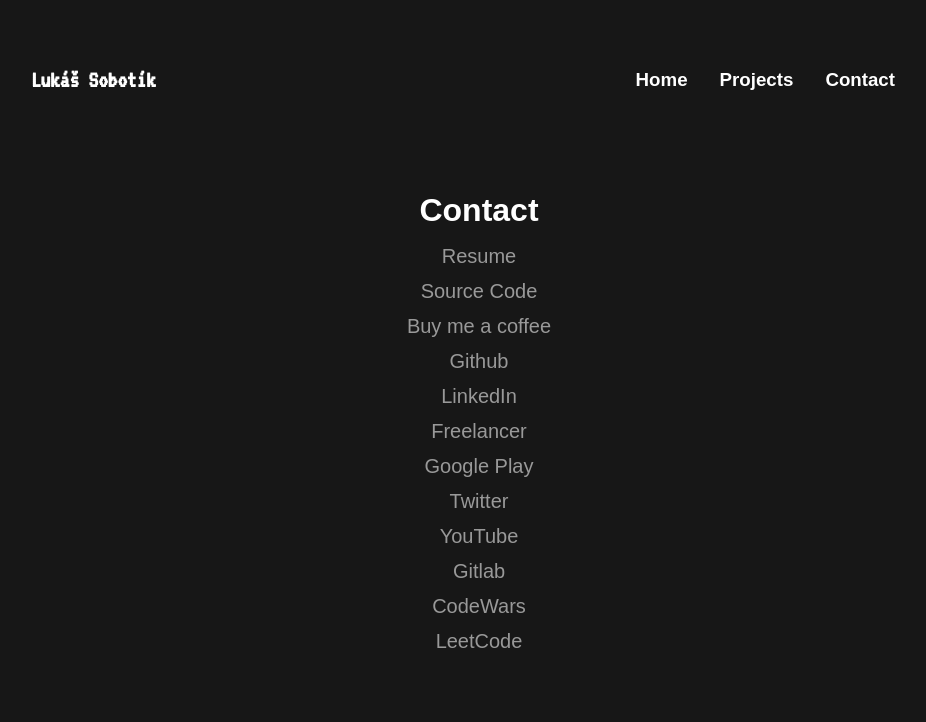
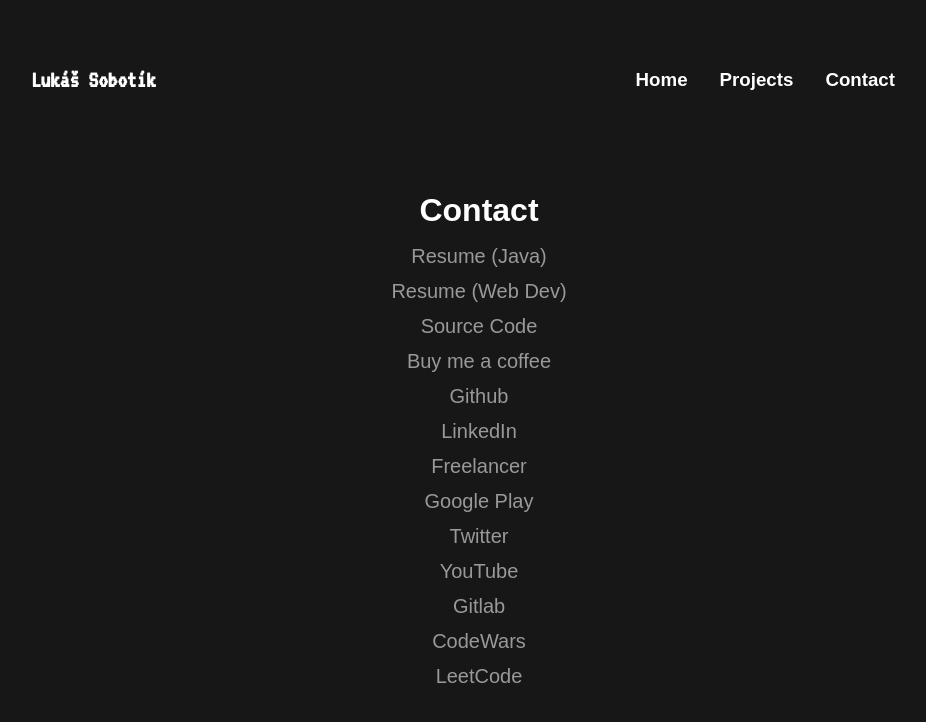
Before and after one commit to lukassobotik/personal-website, a Next.js app: page /contact in a window 1280 px wide. Shown: the top 722 px of the page, without its empty margins (161-1087 px from the left). Built offline with nearby package versions, Linux system fonts and the light colour scheme.

Commit message:
Two resume links

```diff
--- a/pages/contact/index.tsx
+++ b/pages/contact/index.tsx
@@ -20,7 +20,8 @@ export default function Contact() {
             <main className={styles.main}>
                 <Navbar/>
                 <h1 className={styles.contact_header} data-aos="fade-up">Contact</h1>
-                <div className={styles.main_contact_item} data-aos="fade-up" data-aos-delay="50"><Link className={styles.url} href="/resume/junior-java-developer.pdf">Resume</Link></div>
+                <div className={styles.main_contact_item} data-aos="fade-up" data-aos-delay="50"><Link className={styles.url} href="/resume/junior-java-developer.pdf">Resume (Java)</Link></div>
+                <div className={styles.main_contact_item} data-aos="fade-up" data-aos-delay="50"><Link className={styles.url} href="/resume/web-developer.pdf">Resume (Web Dev)</Link></div>
                 <div className={styles.main_contact_item} data-aos="fade-up" data-aos-delay="100"><Link className={styles.url} href="https://github.com/lukassobotik/personal-website">Source Code</Link></div>
                 <div className={styles.main_contact_item} data-aos="fade-up" data-aos-delay="150"><Link className={styles.url} href="https://www.buymeacoffee.com/lukassobotik">Buy me a coffee</Link></div>
                 <div className={styles.main_contact_item} data-aos="fade-up" data-aos-delay="200"><Link className={styles.url} href="https://github.com/lukassobotik">Github</Link></div>
```
